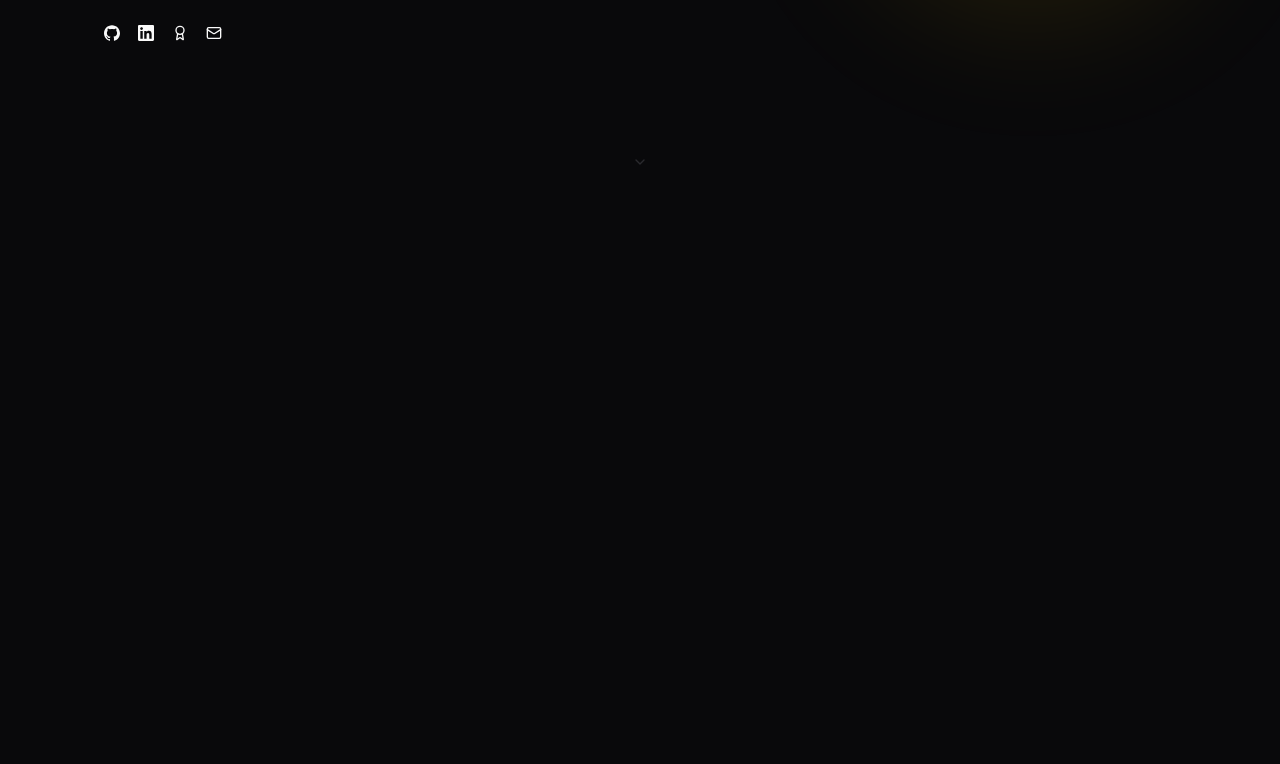
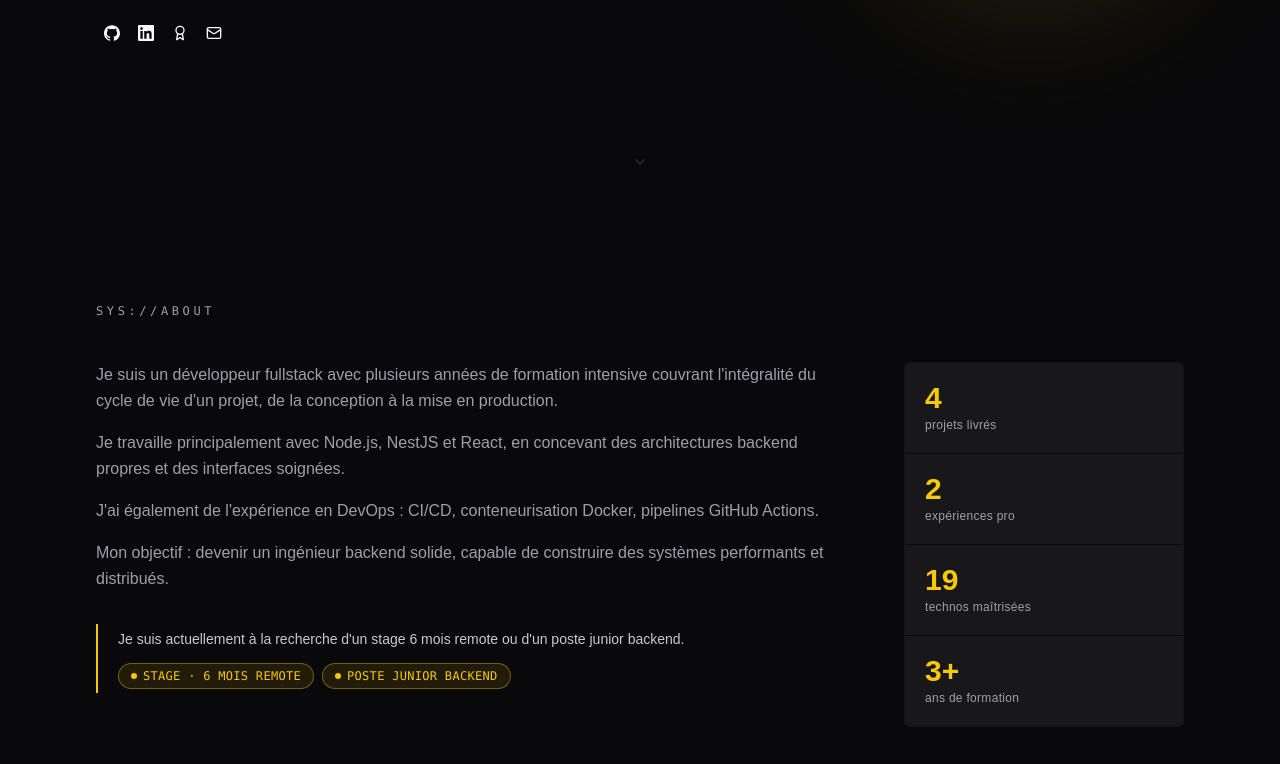
Before and after one commit to sanzouh/Portfolio, a React (Vite) app: page / in a window 1280 px wide. Shown: the part 598-1362 px from the top of the page. Before the commit the page ends 800 px from the top, so only its background shows below. Built offline with nearby package versions, Linux system fonts and the light colour scheme.

Commit message:
feat: add about section

```diff
--- a/src/App.tsx
+++ b/src/App.tsx
@@ -1,5 +1,6 @@
 import { Header } from "@/components/Header"
 import { Hero } from "@/components/sections/Hero"
+import { About } from "@/components/sections/About"
 
 export default function App() {
   return (
@@ -7,6 +8,7 @@ export default function App() {
       <Header />
       <main className="pt-14">
         <Hero />
+        <About />
       </main>
     </div>
   )
--- /dev/null
+++ b/src/components/sections/About.tsx
@@ -0,0 +1,69 @@
+import { about, projects, experiences, stack } from "@/data/portfolio"
+
+const stats = [
+  { value: projects.length, label: "projets livrés" },
+  { value: experiences.length, label: "expériences pro" },
+  { value: stack.length, label: "technos maîtrisées" },
+  { value: "3+", label: "ans de formation" },
+]
+
+export function About() {
+  return (
+    <section id="about" className="px-6 md:px-12 lg:px-24 py-24">
+      <div className="w-full max-w-7xl mx-auto">
+        <span className="text-xs font-mono tracking-[0.3em] text-muted-foreground uppercase">
+          SYS://ABOUT
+        </span>
+
+        <div className="mt-10 grid grid-cols-1 lg:grid-cols-[1fr_280px] gap-12 lg:gap-20 items-start">
+
+          {/* Left — bio + seeking */}
+          <div className="flex flex-col gap-8">
+            <div className="flex flex-col gap-4">
+              {about.bio.map((paragraph, i) => (
+                <p key={i} className="text-sm md:text-base text-muted-foreground leading-relaxed">
+                  {paragraph}
+                </p>
+              ))}
+            </div>
+
+            {/* Seeking callout */}
+            <div className="border-l-2 border-primary pl-5 py-1 flex flex-col gap-3">
+              <p className="text-sm text-foreground/80 leading-relaxed">
+                {about.seeking}
+              </p>
+              <div className="flex flex-wrap gap-2">
+                <span className="inline-flex items-center gap-1.5 rounded-full border border-primary/40 bg-primary/10 px-3 py-1 text-xs font-mono text-primary tracking-wide">
+                  <span className="size-1.5 rounded-full bg-primary" />
+                  STAGE · 6 MOIS REMOTE
+                </span>
+                <span className="inline-flex items-center gap-1.5 rounded-full border border-primary/40 bg-primary/10 px-3 py-1 text-xs font-mono text-primary tracking-wide">
+                  <span className="size-1.5 rounded-full bg-primary" />
+                  POSTE JUNIOR BACKEND
+                </span>
+              </div>
+            </div>
+          </div>
+
+          {/* Right — stats */}
+          <div className="grid grid-cols-2 lg:grid-cols-1 gap-px border border-border/50 rounded-sm overflow-hidden">
+            {stats.map((stat) => (
+              <div
+                key={stat.label}
+                className="flex flex-col gap-1 px-5 py-5 bg-card"
+              >
+                <span className="text-3xl font-bold text-primary leading-none">
+                  {stat.value}
+                </span>
+                <span className="text-xs text-muted-foreground tracking-wide">
+                  {stat.label}
+                </span>
+              </div>
+            ))}
+          </div>
+
+        </div>
+      </div>
+    </section>
+  )
+}
--- a/src/data/portfolio.ts
+++ b/src/data/portfolio.ts
@@ -83,6 +83,7 @@ export type Project = {
   tags: string[]
   github: string | null
   live: string | null
+  screenshot: string | null
   shortDesc: string
   deepDive: string
 }
@@ -95,6 +96,7 @@ export const projects: Project[] = [
     tags: ["Java 21", "Swing", "H2 Database", "JFreeChart", "Apache POI"],
     github: null,
     live: null,
+    screenshot: null,
     shortDesc: "Système d'Information Décisionnel RH",
     deepDive:
       "Pipeline ETL multi-sources (CSV, Excel, SQLite) avec nettoyage, normalisation et chargement dans un Data Warehouse H2 en schéma étoile (5 dimensions, 12 KPI). Dashboard Swing interactif avec filtrage dynamique, graphiques JFreeChart et système d'insights automatiques.",
@@ -106,6 +108,7 @@ export const projects: Project[] = [
     tags: ["React", "Laravel", "Docker", "MySQL", "PHPUnit", "Swagger"],
     github: null,
     live: null,
+    screenshot: null,
     shortDesc: "Système de Gestion Bancaire avec Audit Automatisé",
     deepDive:
       "Triggers SQL (INSERT/UPDATE/DELETE) pour audit automatique. API REST sécurisée avec Sanctum et contrôle d'accès par rôle. Conteneurisation complète PHP-FPM + Nginx + MySQL + React. Tests PHPUnit et documentation OpenAPI/Swagger.",
@@ -117,6 +120,7 @@ export const projects: Project[] = [
     tags: ["React", "TypeScript", "Tailwind CSS v4", "shadcn/ui", "Vercel"],
     github: null,
     live: null,
+    screenshot: null,
     shortDesc: "Optimiseur de Portefeuille par Algorithme Génétique",
     deepDive:
       "Algorithme génétique complet (sélection, croisement, mutation, élitisme) pour optimisation bi-objectif rendement/risque selon Markowitz. Front de Pareto dynamique (O(n²)), visualisation temps réel, filtrage multicritère, comparaison vs S&P 500. CI/CD GitHub Actions + Vercel.",
@@ -128,6 +132,7 @@ export const projects: Project[] = [
     tags: ["Node.js", "Express", "Prisma", "SQLite", "React 19", "Jest"],
     github: null,
     live: null,
+    screenshot: null,
     shortDesc: "Plateforme de Gestion d'Emplois du Temps Universitaire",
     deepDive:
       "API REST Node.js/Express avec Prisma ORM. Gestion des conflits horaires (professeur, salle, classe) via contraintes multi-entités. Interface React avec détection en temps réel des chevauchements. Tests unitaires Jest et migrations Prisma automatisées.",
```
